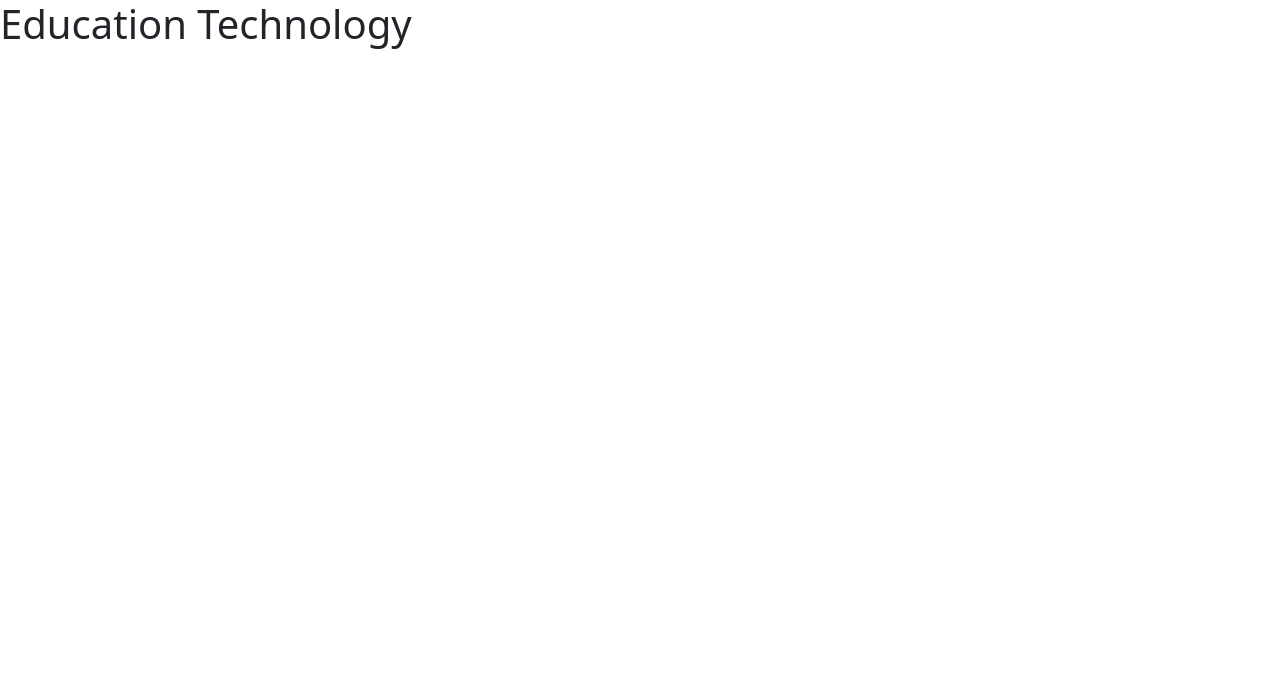
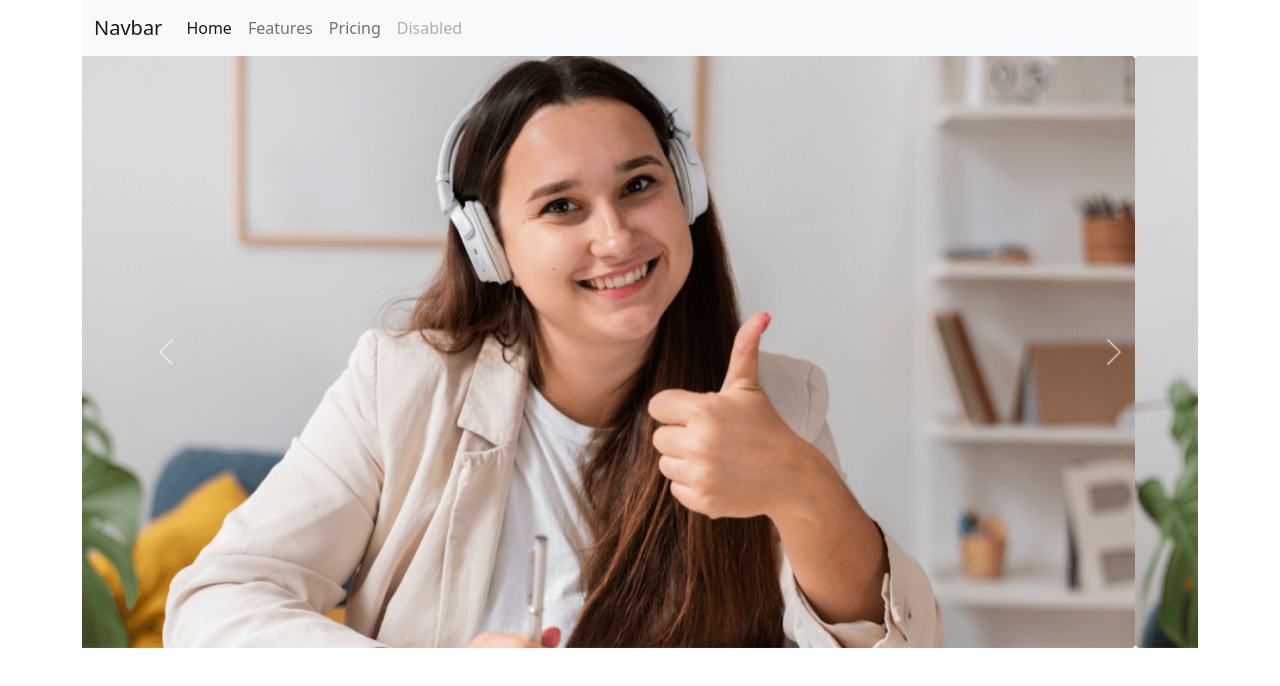
Before and after one commit to ahmadullahtonmoy/ed-tech-bootstrap, a plain HTML site: page index.html in a window 1280 px wide. Drawn offline with nearby package versions, Linux system fonts and the light colour scheme.

Commit message:
navbar and slider added as dummy structure

```diff
--- a/index.html
+++ b/index.html
@@ -9,7 +9,60 @@
     <link href="https://cdn.jsdelivr.net/npm/bootstrap@5.2.2/dist/css/bootstrap.min.css" rel="stylesheet" integrity="sha384-Zenh87qX5JnK2Jl0vWa8Ck2rdkQ2Bzep5IDxbcnCeuOxjzrPF/et3URy9Bv1WTRi" crossorigin="anonymous">
 </head>
 <body>
-    <h1>Education Technology</h1>
+    <header class="container">
+        <!-- navbar and title start -->
+        <section>
+            <nav class="navbar navbar-expand-lg bg-light">
+                <div class="container-fluid">
+                  <a class="navbar-brand" href="#">Navbar</a>
+                  <button class="navbar-toggler" type="button" data-bs-toggle="collapse" data-bs-target="#navbarNav" aria-controls="navbarNav" aria-expanded="false" aria-label="Toggle navigation">
+                    <span class="navbar-toggler-icon"></span>
+                  </button>
+                  <div class="collapse navbar-collapse" id="navbarNav">
+                    <ul class="navbar-nav">
+                      <li class="nav-item">
+                        <a class="nav-link active" aria-current="page" href="#">Home</a>
+                      </li>
+                      <li class="nav-item">
+                        <a class="nav-link" href="#">Features</a>
+                      </li>
+                      <li class="nav-item">
+                        <a class="nav-link" href="#">Pricing</a>
+                      </li>
+                      <li class="nav-item">
+                        <a class="nav-link disabled">Disabled</a>
+                      </li>
+                    </ul>
+                  </div>
+                </div>
+              </nav>
+        </section>
+        <!-- navbar and title end -->
+        <!-- slider (carousel) start -->
+        <section>
+            <div id="carouselExampleControls" class="carousel slide" data-bs-ride="carousel">
+                <div class="carousel-inner">
+                  <div class="carousel-item active">
+                    <img class="img-fluid" src="images/cover/cover-1.png" class="d-block w-100" alt="...">
+                  </div>
+                  <div class="carousel-item">
+                    <img class="img-fluid" src="images/cover/cover-1.png" class="d-block w-100" alt="...">
+                  </div>
+                  <div class="carousel-item">
+                    <img class="img-fluid" src="images/cover/cover-1.png" class="d-block w-100" alt="...">
+                  </div>
+                </div>
+                <button class="carousel-control-prev" type="button" data-bs-target="#carouselExampleControls" data-bs-slide="prev">
+                  <span class="carousel-control-prev-icon" aria-hidden="true"></span>
+                  <span class="visually-hidden">Previous</span>
+                </button>
+                <button class="carousel-control-next" type="button" data-bs-target="#carouselExampleControls" data-bs-slide="next">
+                  <span class="carousel-control-next-icon" aria-hidden="true"></span>
+                  <span class="visually-hidden">Next</span>
+                </button>
+              </div>
+        </section>
+    </header>
     <!-- bootstrap js cdn link -->
     <script src="https://cdn.jsdelivr.net/npm/bootstrap@5.2.2/dist/js/bootstrap.bundle.min.js" integrity="sha384-OERcA2EqjJCMA+/3y+gxIOqMEjwtxJY7qPCqsdltbNJuaOe923+mo//f6V8Qbsw3" crossorigin="anonymous"></script>
 </body>
```
